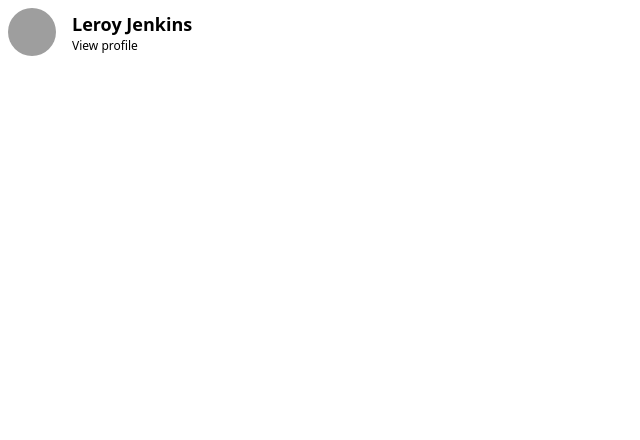
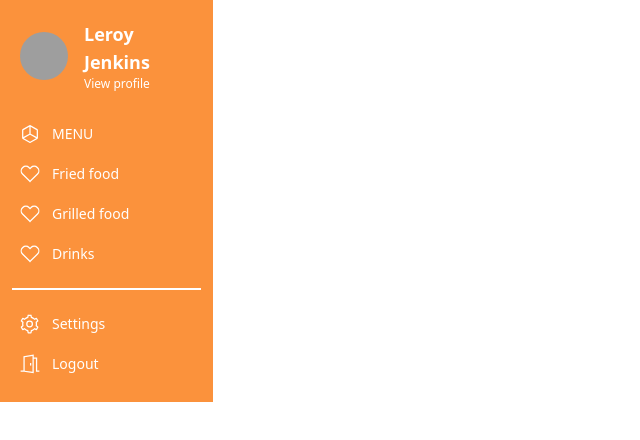
Before and after one commit to Dia2001/Food-menu, a React (Create React App) app: page / in a window 1280 px wide. Shown: the top 440 px of the page, without its empty margins (0-640 px from the left). Built offline with nearby package versions, Linux system fonts and the light colour scheme; grey boxes are pictures that could not be loaded.

Commit message:
feat: menu home page

```diff
--- a/package.json
+++ b/package.json
@@ -6,6 +6,7 @@
     "@testing-library/jest-dom": "^5.16.5",
     "@testing-library/react": "^13.4.0",
     "@testing-library/user-event": "^13.5.0",
+    "lodash": "^4.17.21",
     "react": "^18.2.0",
     "react-dom": "^18.2.0",
     "react-scripts": "5.0.1",
--- a/src/App.js
+++ b/src/App.js
@@ -1,15 +1,8 @@
+import Home from "./pages/home/Home";
 
 function App() {
   return (
-    <div className="flex items-center p-2 space-x-4">
-    <img src="https://source.unsplash.com/100x100/?portrait" className="w-12 h-12 rounded-full dark:bg-gray-500" />
-    <div>
-    <h2 className="text-lg font-semibold">Leroy Jenkins</h2>
-    <span className="flex items-center space-x-1">
-        <a rel="noopener noreferrer" href="#" className="text-xs hover:underline dark:text-gray-400">View profile</a>
-    </span>
-    </div>
-</div>
+    <Home/>
   );
 }
 
--- /dev/null
+++ b/src/pages/home/Home.jsx
@@ -0,0 +1,166 @@
+import React from "react";
+import _ from 'lodash';
+
+const data = [
+  {
+    id: "MA01",
+    name: "Chinese Yangzhou fried rice",
+    price: 200,
+    img: "http://casestudy.cyberlearn.vn/img/MA01.jpeg",
+    categoryId: "MC",
+    category: "Fried food",
+  },
+  {
+    id: "MA02",
+    name: "Salted fish fried rice",
+    price: 300,
+    img: "http://casestudy.cyberlearn.vn/img/MA02.jpeg",
+    categoryId: "MC",
+    category: "Fried food",
+  },
+  {
+    id: "MA03",
+    name: "Salt chili grilled chicken",
+    price: 500,
+    img: "http://casestudy.cyberlearn.vn/img/MA03.jpeg",
+    categoryId: "MN",
+    category: "Grilled food",
+  },
+  {
+    id: "MA04",
+    name: "Salt lime pepper grilled chicken",
+    price: 600,
+    img: "http://casestudy.cyberlearn.vn/img/MA04.jpeg",
+    categoryId: "MN",
+    category: "Grilled food",
+  },
+  {
+    id: "MA05",
+    name: "Peach Lemongrass Iced Tea",
+    price: 50,
+    img: "http://casestudy.cyberlearn.vn/img/MA05.jpeg",
+    categoryId: "GK",
+    category: "Drinks",
+  },
+  {
+    id: "MA06",
+    name: "Heineken beer",
+    price: 50,
+    img: "http://casestudy.cyberlearn.vn/img/MA06.jpeg",
+    categoryId: "GK",
+    category: "Drinks",
+  },
+];
+
+const Home = () => {
+  //const categoryArr= _.uniqBy(data, 'category')
+  const categoryArr = data.reduce((acc, curr) => {
+    if (!acc.includes(curr.category)) {
+      acc.push(curr.category);
+    }
+    return acc;
+  }, []);
+  const renderFoodCategory = () => {
+    return categoryArr.map((item, index) => (
+      <li className="transition hover:bg-orange-500 duration-500">
+        <a
+          rel="noopener noreferrer"
+          href="#"
+          className="flex items-center p-2 space-x-3 rounded-md"
+        >
+          <svg
+            xmlns="http://www.w3.org/2000/svg"
+            viewBox="0 0 512 512"
+            className="w-5 h-5 fill-current dark:text-gray-400"
+          >
+            <path d="M453.122,79.012a128,128,0,0,0-181.087.068l-15.511,15.7L241.142,79.114l-.1-.1a128,128,0,0,0-181.02,0l-6.91,6.91a128,128,0,0,0,0,181.019L235.485,449.314l20.595,21.578.491-.492.533.533L276.4,450.574,460.032,266.94a128.147,128.147,0,0,0,0-181.019ZM437.4,244.313,256.571,425.146,75.738,244.313a96,96,0,0,1,0-135.764l6.911-6.91a96,96,0,0,1,135.713-.051l38.093,38.787,38.274-38.736a96,96,0,0,1,135.765,0l6.91,6.909A96.11,96.11,0,0,1,437.4,244.313Z"></path>
+          </svg>
+          <span>{item}</span>
+        </a>
+      </li>
+    ));
+  };
+  return (
+    <div className="grid grid-cols-6">
+      <div className="p-3 space-y-2 bg-orange-400 text-white h-full">
+        <div className="flex items-center p-2 space-x-4">
+          <img
+            src="https://source.unsplash.com/100x100/?portrait"
+            className="w-12 h-12 rounded-full dark:bg-gray-500"
+          />
+          <div>
+            <h2 className="text-lg font-semibold">Leroy Jenkins</h2>
+            <span className="flex items-center space-x-1">
+              <a
+                rel="noopener noreferrer"
+                href="#"
+                className="text-xs hover:underline dark:text-gray-400"
+              >
+                View profile
+              </a>
+            </span>
+          </div>
+        </div>
+        <div className="divide-y divide-gray-700">
+          <ul className="pt-2 pb-4 space-y-1 text-sm border-b-2 border-white  ">
+            <li>
+              <a
+                rel="noopener noreferrer"
+                href="#"
+                className="flex items-center p-2 space-x-3 rounded-md"
+              >
+                <svg
+                  xmlns="http://www.w3.org/2000/svg"
+                  viewBox="0 0 512 512"
+                  className="w-5 h-5 fill-current dark:text-gray-400"
+                >
+                  <path d="M68.983,382.642l171.35,98.928a32.082,32.082,0,0,0,32,0l171.352-98.929a32.093,32.093,0,0,0,16-27.713V157.071a32.092,32.092,0,0,0-16-27.713L272.334,30.429a32.086,32.086,0,0,0-32,0L68.983,129.358a32.09,32.09,0,0,0-16,27.713V354.929A32.09,32.09,0,0,0,68.983,382.642ZM272.333,67.38l155.351,89.691V334.449L272.333,246.642ZM256.282,274.327l157.155,88.828-157.1,90.7L99.179,363.125ZM84.983,157.071,240.333,67.38v179.2L84.983,334.39Z" />
+                </svg>
+                <span>MENU</span>
+              </a>
+            </li>
+            {renderFoodCategory()}
+          </ul>
+          <ul className="pt-4 pb-2 space-y-1 text-sm border-t-4 border-none">
+            <li>
+              <a
+                rel="noopener noreferrer"
+                href="#"
+                className="flex items-center p-2 space-x-3 rounded-md"
+              >
+                <svg
+                  xmlns="http://www.w3.org/2000/svg"
+                  viewBox="0 0 512 512"
+                  className="w-5 h-5 fill-current dark:text-gray-400"
+                >
+                  <path d="M245.151,168a88,88,0,1,0,88,88A88.1,88.1,0,0,0,245.151,168Zm0,144a56,56,0,1,1,56-56A56.063,56.063,0,0,1,245.151,312Z" />
+                  <path d="M464.7,322.319l-31.77-26.153a193.081,193.081,0,0,0,0-80.332l31.77-26.153a19.941,19.941,0,0,0,4.606-25.439l-32.612-56.483a19.936,19.936,0,0,0-24.337-8.73l-38.561,14.447a192.038,192.038,0,0,0-69.54-40.192L297.49,32.713A19.936,19.936,0,0,0,277.762,16H212.54a19.937,19.937,0,0,0-19.728,16.712L186.05,73.284a192.03,192.03,0,0,0-69.54,40.192L77.945,99.027a19.937,19.937,0,0,0-24.334,8.731L21,164.245a19.94,19.94,0,0,0,4.61,25.438l31.767,26.151a193.081,193.081,0,0,0,0,80.332l-31.77,26.153A19.942,19.942,0,0,0,21,347.758l32.612,56.483a19.937,19.937,0,0,0,24.337,8.73l38.562-14.447a192.03,192.03,0,0,0,69.54,40.192l6.762,40.571A19.937,19.937,0,0,0,212.54,496h65.222a19.936,19.936,0,0,0,19.728-16.712l6.763-40.572a192.038,192.038,0,0,0,69.54-40.192l38.564,14.449a19.938,19.938,0,0,0,24.334-8.731L469.3,347.755A19.939,19.939,0,0,0,464.7,322.319Zm-50.636,57.12-48.109-18.024-7.285,7.334a159.955,159.955,0,0,1-72.625,41.973l-10,2.636L267.6,464h-44.89l-8.442-50.642-10-2.636a159.955,159.955,0,0,1-72.625-41.973l-7.285-7.334L76.241,379.439,53.8,340.562l39.629-32.624-2.7-9.973a160.9,160.9,0,0,1,0-83.93l2.7-9.972L53.8,171.439l22.446-38.878,48.109,18.024,7.285-7.334a159.955,159.955,0,0,1,72.625-41.973l10-2.636L222.706,48H267.6l8.442,50.642,10,2.636a159.955,159.955,0,0,1,72.625,41.973l7.285,7.334,48.109-18.024,22.447,38.877-39.629,32.625,2.7,9.972a160.9,160.9,0,0,1,0,83.93l-2.7,9.973,39.629,32.623Z" />
+                </svg>
+                <span>Settings</span>
+              </a>
+            </li>
+            <li>
+              <a
+                rel="noopener noreferrer"
+                href="#"
+                className="flex items-center p-2 space-x-3 rounded-md"
+              >
+                <svg
+                  xmlns="http://www.w3.org/2000/svg"
+                  viewBox="0 0 512 512"
+                  className="w-5 h-5 fill-current dark:text-gray-400"
+                >
+                  <path d="M440,424V88H352V13.005L88,58.522V424H16v32h86.9L352,490.358V120h56V456h88V424ZM320,453.642,120,426.056V85.478L320,51Z" />
+                  <rect width={32} height={64} x={256} y={232} />
+                </svg>
+                <span>Logout</span>
+              </a>
+            </li>
+          </ul>
+        </div>
+      </div>
+    </div>
+  );
+};
+
+export default Home;
```
Also changed, not shown: 1 other file (tests, documents, lock files or other folders).
